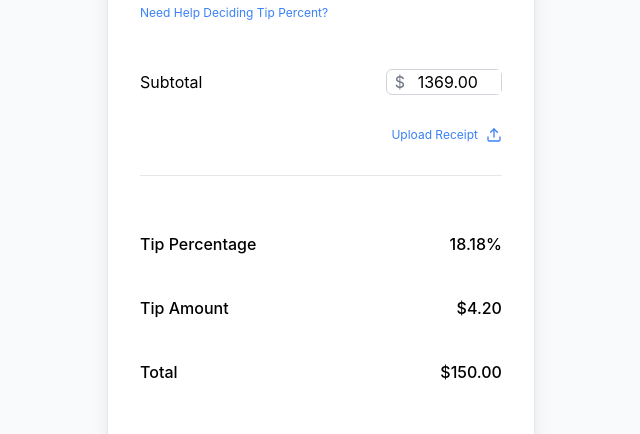
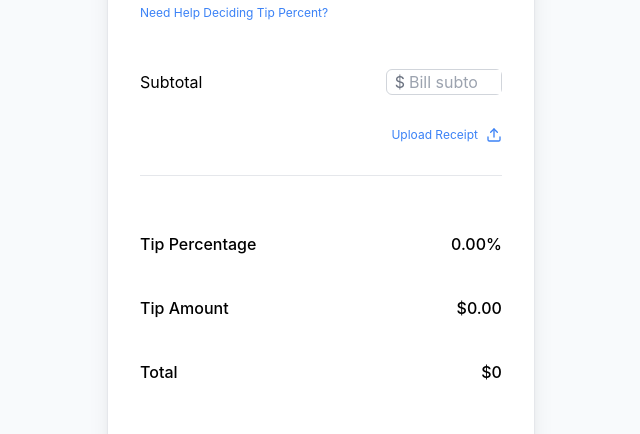
Before and after one commit to Andrew-Barker/just-the-tip, a React (Create React App) app: page / in a window 1280 px wide. Shown: the part 306-740 px from the top of the page, without its empty margins (319-959 px from the left). Built offline with nearby package versions, Linux system fonts and the light colour scheme; no server answers.

Commit message:
implemented math/logic

```diff
--- a/src/Receipt.js
+++ b/src/Receipt.js
@@ -1,12 +1,43 @@
 import LocationComponent from './Location';
-import React, { useState } from 'react';
+import React, { useState, useEffect } from 'react';
 
 const Receipt = () => {
   const [selectedTipMin, setSelectedTipMin] = useState('18');
+  const [data, setData] = useState({minTip: '18', subTotal: null});
+  const [results, setResults] = useState({
+    finalBillTotal: 0,
+    finalTipAmount: 0,
+    finalTipPercent: 0,
+  });
 
   const handleTipMinChange = (event) => {
-    setSelectedTipMin(event.target.value);
+    setData(prevState => ({...prevState, minTip: event.target.value}));
   };
+
+  const handleSubtotalChange = (event) => {
+    let value = event.target.value;
+
+    // Check if the value contains more than two decimal places
+    const regex = /^\d+(\.\d{0,2})?$/;
+    if (value === '' || regex.test(value)) {
+      setData(prevState => ({...prevState, subTotal: event.target.value}));
+    }
+  };
+
+  useEffect(() => {
+    const subTotal = Number(data.subTotal); // Ensure this is a number
+    const minTipPercent = Number(data.minTip); // Convert to number in case it's coming from a select option as a string
+
+    const finalBillTotal = Math.ceil(subTotal + subTotal * (minTipPercent / 100));
+    const finalTipAmount = Number(finalBillTotal - subTotal).toFixed(2); // This will be a string, but that's okay for display
+    const finalTipPercent = (Number(finalTipAmount) / subTotal) * 100;
+
+    setResults({
+      finalBillTotal,
+      finalTipAmount,
+      finalTipPercent: subTotal ? finalTipPercent.toFixed(2) : Number(0).toFixed(2), // Convert to fixed decimal place for display
+    });
+    }, [data]);
 
     return (
     <div className="grid max-w-md gap-4 p-4 mx-auto border border-gray-200 rounded-lg bg-white shadow-xl md:max-w-2xl md:p-8 md:gap-8">
@@ -42,7 +73,7 @@ const Receipt = () => {
       <div className="grid gap-2">
         <div className="flex items-center justify-between">
           <div>Desired Tip Minimum</div>
-          <select className="w-24 min-w-24 text-right border border-gray-300 rounded-mds" value={selectedTipMin} onChange={handleTipMinChange}>
+          <select className="w-24 min-w-24 text-right border border-gray-300 rounded-mds" value={data.minTip} onChange={handleTipMinChange}>
             <option value="5">5%</option>
             <option value="10">10%</option>
             <option value="15">15%</option>
@@ -65,7 +96,7 @@ const Receipt = () => {
         <div className="flex items-center">
           <div className="flex items-center bg-white border border-gray-300 rounded-md">
             <span className="text-gray-500 pl-2">$</span>
-            <input className="w-24 min-w-24 text-right outline-none pl-1 pr-2" type="number" min="0" placeholder="Bill Subtotal" value="1369.00" />
+            <input className="w-24 min-w-24 text-right outline-none pl-1 pr-2" type="number" min="0" placeholder="Bill subtotal" value={data.subTotal} onChange={handleSubtotalChange}/>
           </div>
         </div>
       </div>
@@ -80,15 +111,15 @@ const Receipt = () => {
       <div className="border-t border-gray-200 dark:border-gray-800" />
       <div className="flex items-center font-medium pt-6">
         <div>Tip Percentage</div>
-        <div className="ml-auto">18.18%</div>
+        <div className="ml-auto">{results.finalTipPercent}%</div>
       </div>
       <div className="flex items-center font-medium py-2">
         <div>Tip Amount</div>
-        <div className="ml-auto">$4.20</div>
+        <div className="ml-auto">${results.finalTipAmount}</div>
       </div>
       <div className="flex items-center font-medium pb-8">
         <div>Total</div>
-        <div className="ml-auto">$150.00</div>
+        <div className="ml-auto">${results.finalBillTotal}</div>
       </div>
       <div className="flex items-start gap-4 text-sm">
         <div className="grid gap-1">
```
